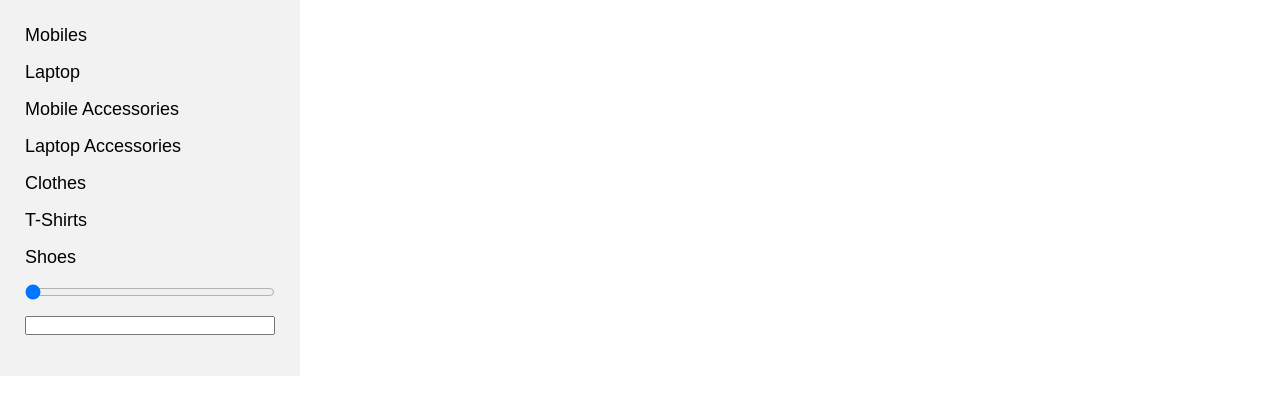
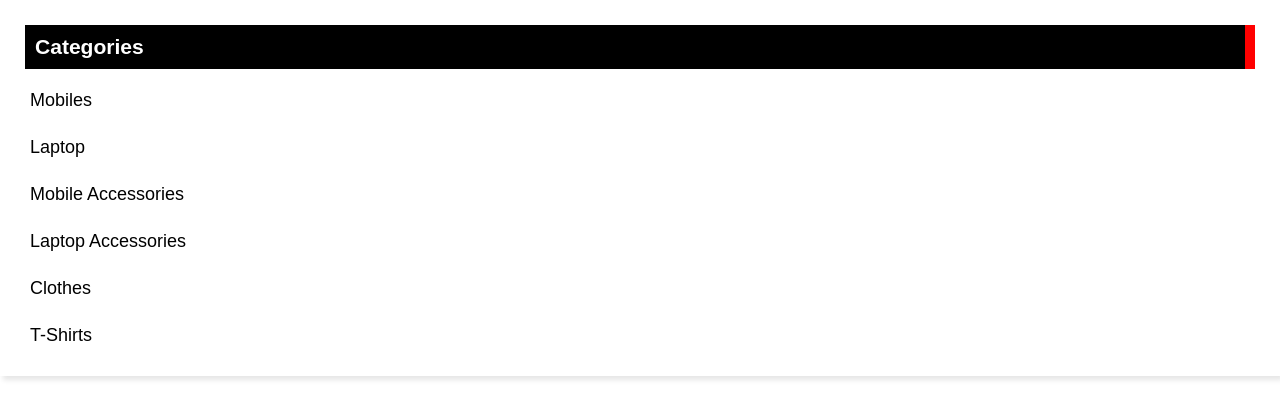
Before and after one commit to shazzx/ecommerce-php, a PHP site: the page made by src/pages/sidebar.php in a window 1280 px wide. Shown: the top 419 px of the page. Run offline with PHP 8.4, Linux system fonts and the light colour scheme; the template is opened without the code that fills it, so the values that code supplies are empty.

Commit message:
modified home.php and sidebar.php files

```diff
--- a/src/pages/sidebar.php
+++ b/src/pages/sidebar.php
@@ -15,39 +15,61 @@
 
         body{
             font-family: 'poppins',sans-serif;
+            width: 100%;
         }
 
         .sidebar-container{
-            max-width: 300px;
+            width: 100%;
+            box-shadow: 3px 4px 5px rgba(0, 0, 0, 0.1);
             padding: 25px;
-            background-color: #f2f2f2
+
         }
-
+        .categories-heading{
+            background-color: black;
+            color: white;
+            border-right: 10px solid red;
+            width: 100%;
+            padding: 10px;
+        }
         .sidebar-categories{
+            width: 100%;
             display: flex;
             flex-direction: column;
             font-size: 18px;
             gap: 16px;
         }
 
-        a{
+        .category{
             text-decoration: none;
+            padding: 5px;
             color: black;
+        }
+
+        .category:hover{
+            background-color: black;
+            color: white;
+            border-right: 5px solid red;
+        }
+
+        .category:active{
+            background-color: black;
+            color: white;
         }
     </style>
 <body>
     <div class="sidebar-container">
         <div class="sidebar-categories">
-            <a href="">Mobiles</a>
-            <a href="">Laptop</a>
-            <a href="">Mobile Accessories</a>
-            <a href="">Laptop Accessories</a>
-            <a href="">Clothes</a>
-            <a href="">T-Shirts</a>
-            <a href="">Shoes</a>
+            <h3 class="categories-heading">Categories</h3>
+            <a href="" class="category">Mobiles</a>
+            <a href="" class="category">Laptop</a>
+            <a href="" class="category">Mobile Accessories</a>
+            <a href="" class="category">Laptop Accessories</a>
+            <a href="" class="category">Clothes</a>
+            <a href="" class="category">T-Shirts</a>
+            <!-- <a href="">Shoes</a>
             <input id="price-range" type="range" min="100" max="1000" value="10" >
             <input id="price-input" type="number">
-            <h4 class="range-output"></h4>
+            <h4 class="range-output"></h4> -->
         </div>
     </div>
 
```
Also changed, not shown: src/pages/home.php (+25 -1 lines).
